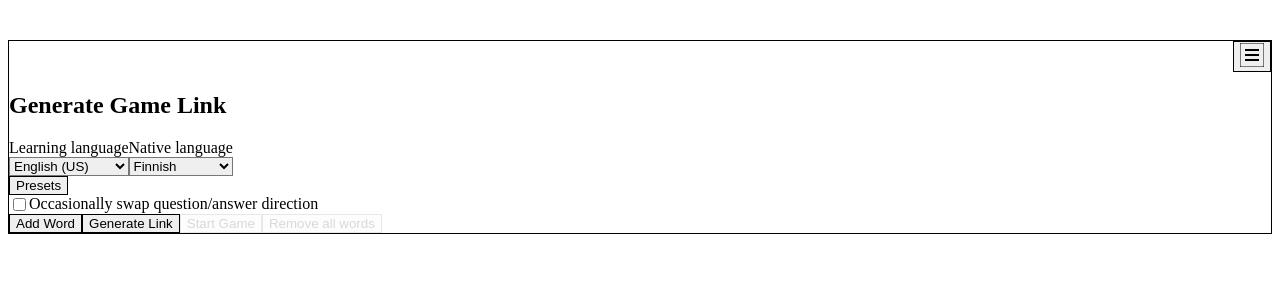
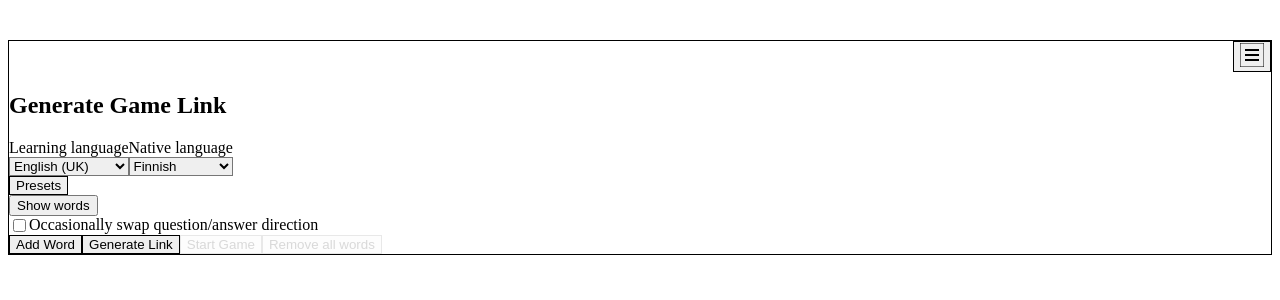
Before and after one commit to amahlaka/lingo-hangman, a React (Vite) app: page / in a window 1280 px wide. Shown: the top 300 px of the page. Built offline with nearby package versions, Linux system fonts and the light colour scheme.

Commit message:
feat: enhance guessing logic to account for swap mode and add toggle for word visibility

```diff
--- a/src/components/HangmanGame.jsx
+++ b/src/components/HangmanGame.jsx
@@ -210,7 +210,13 @@ export default function HangmanGame({ lang, t, restartFlag, testWords = "", setL
     if (isWon) {
       const wordKey = (learning || "").toLowerCase();
       if (!guessedWords.includes(wordKey)) {
-        setGuessedWords(prev => [...prev, wordKey]);
+        if (swapMode) {
+          // Mark both directions as guessed
+          const altKey = (swap ? current.learning : current.native).toLowerCase();
+          setGuessedWords(prev => Array.from(new Set([...prev, wordKey, altKey])));
+        } else {
+          setGuessedWords(prev => [...prev, wordKey]);
+        }
       }
     }
   }, [isWon]);
--- a/src/components/URLGenerator.jsx
+++ b/src/components/URLGenerator.jsx
@@ -14,8 +14,8 @@ function toBase64Unicode(str) {
 
 export default function URLGenerator({ lang, t, setLang }) {
   const languageOptions = [
+    { code: "en-GB", label: "English (UK)" },
     { code: "en", label: "English (US)" },
-    { code: "en-GB", label: "English (UK)" },
     { code: "fi", label: "Finnish" },
     { code: "de", label: "German" },
     { code: "fr", label: "French" },
@@ -34,7 +34,7 @@ export default function URLGenerator({ lang, t, setLang }) {
   const [pairs, setPairs] = useState([]);
   const [link, setLink] = useState("");
   const [swapMode, setSwapMode] = useState(false);
-  const [learningLang, setLearningLang] = useState("en");
+  const [learningLang, setLearningLang] = useState("en-GB");
   const [nativeLang, setNativeLang] = useState("fi");
   const [presetsOpen, setPresetsOpen] = useState(false);
   const allCategories = Array.from(
@@ -43,6 +43,8 @@ export default function URLGenerator({ lang, t, setLang }) {
   const [selectedCategories, setSelectedCategories] = useState([]);
   const [excludedCategories, setExcludedCategories] = useState([]);
   const [numToAdd, setNumToAdd] = useState(5);
+
+  const [showWords, setShowWords] = useState(false); // Collapse state for word list
 
   const mapLang = code => (code === "en-GB" ? "en" : code);
   const usedPairs = new Set(pairs.map(
@@ -154,20 +156,16 @@ export default function URLGenerator({ lang, t, setLang }) {
             {t.presets || "Presets"}
           </Button>
         </div>
-        <PresetsModal
-          open={presetsOpen}
-          onClose={() => setPresetsOpen(false)}
-          categories={selectedCategories}
-          setCategories={setSelectedCategories}
-          allCategories={allCategories}
-          onAdd={addRandomCommonWords}
-          matchCount={filteredWords.length}
-          numToAdd={numToAdd}
-          setNumToAdd={setNumToAdd}
-          excludedCategories={excludedCategories}
-          setExcludedCategories={setExcludedCategories}
-          t={t}
-        />
+        <Button
+          type="button"
+          variant="outline"
+          className="mb-2"
+          onClick={() => setShowWords(v => !v)}
+        >
+          {showWords ? (t.hideWords || "Hide words") : (t.showWords || "Show words")}
+        </Button>
+        {showWords && (
+          <div className="space-y-2 mb-2">
             {pairs.map((pair, idx) => (
               <div key={idx} className="flex gap-2 items-center">
                 <Input
@@ -193,6 +191,8 @@ export default function URLGenerator({ lang, t, setLang }) {
                 </Button>
               </div>
             ))}
+          </div>
+        )}
         <div className="flex items-center gap-2">
           <input
             id="swapMode"
```
Lines whose indentation alone changed are shown as unchanged.
